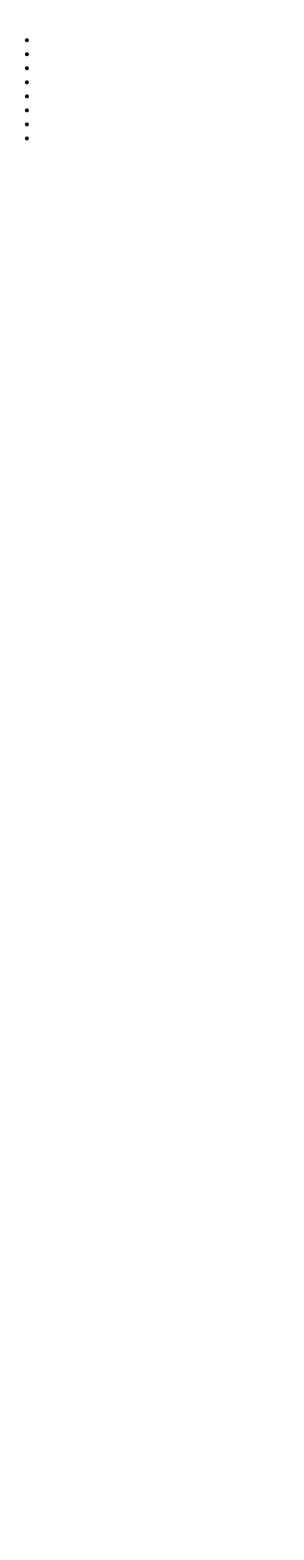
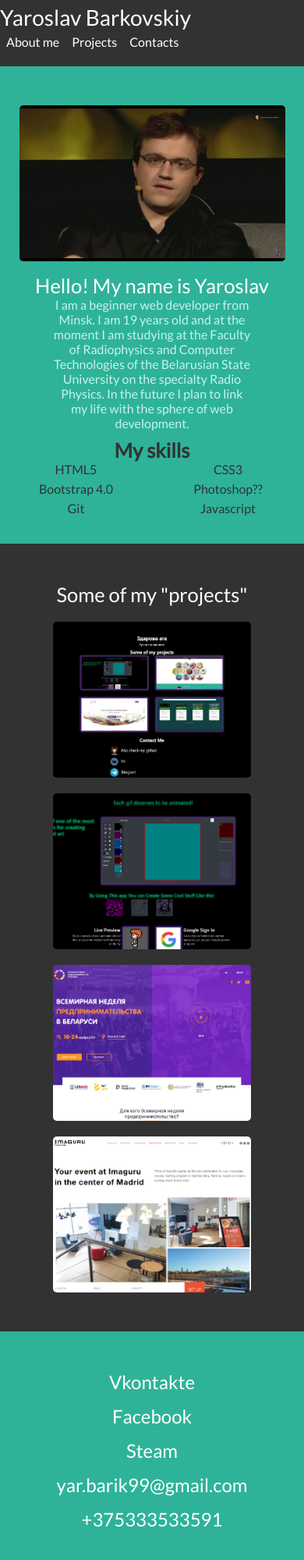
Before and after one commit to BarikQ/rsschool-cv, a plain HTML site: page index.html in a window 390 px wide. Shown: the top 2000 px of the page at 78% size. Before the commit the page ends 844 px from the top, so only its background shows below. Drawn offline with Linux system fonts and the light colour scheme.

Commit message:
feat: add all info/images/links/styles

```diff
--- a/index.html
+++ b/index.html
@@ -1,29 +1,110 @@
 <!DOCTYPE html>
 <html lang="en">
+
 <head>
   <meta charset="UTF-8">
   <meta name="viewport" content="width=device-width, initial-scale=1.0">
   <meta http-equiv="X-UA-Compatible" content="ie=edge">
+  <link rel="stylesheet" href="./src/css/style.css">
   <title>BarikQ's CV</title>
 </head>
+
 <body>
-  <div class="container">
-    <div class="image-container">
-      <img src="" alt="">
+  <header class="header">
+    <div class="header-content">
+      <div class="navbar">
+        <h1>Yaroslav Barkovskiy</h1>
+        <nav class="navbar-list">
+          <ul>
+            <li><a href="#about">About me</a></li>
+            <li><a href="#projects">Projects</a></li>
+            <li><a href="#contacts">Contacts</a></li>
+          </ul>
+        </nav>
+      </div>
     </div>
+  </header>
 
-    <div class="list-container">
-      <ul>
-        <li></li>
-        <li></li>
-        <li></li>
-        <li></li>
-        <li></li>
-        <li></li>
-        <li></li>
-        <li></li>
-      </ul>
+  <main class="main">
+
+    <a id="about" style="visibility: hidden;"></a>
+
+    <section class="about">
+      <img src="./src/assets/dread.jpg" height="200px" width="341px" alt="dread">
+      <div class="about-text">
+        <h2>Hello! My name is Yaroslav</h2>
+        <p>
+          I am a beginner web developer from Minsk.
+          I am 19 years old and at the moment
+          I am studying at the Faculty of Radiophysics
+          and Computer Technologies of the Belarusian
+          State University on the specialty Radio Physics.
+          In the future I plan to link my life with the
+          sphere of web development.
+        </p>
+      </div>
+    </section>
+
+    <section class="skills">
+      <h2>My skills</h2>
+      <p>HTML5</p>
+      <p>CSS3</p>
+      <p>Bootstrap 4.0</p>
+      <p>Photoshop??</p>
+      <p>Git</p>
+      <p>Javascript</p>
+    </section>
+
+    <section class="projects">
+      <a id="projects" style="visibility: hidden;"></a>
+      <div class="projects-content">
+        <h2>Some of my "projects"</h2>
+        <div class="projects-1 project">
+          <a href="https://barikq.github.io/" target="_blank">
+            <span class="projects-txt">
+              <p>Main portfolio</p>
+            </span>
+          </a>
+        </div>
+        <div class="projects-2 project">
+          <a href="https://barikq.github.io/piskelcloneapp/" target="_blank">
+            <span class="projects-txt">
+              <p>Piskel Clone app</p>
+            </span>
+          </a>
+        </div>
+        <div class="projects-3 project">
+          <a href="https://barikq.github.io/gew-2019/" target="_blank">
+            <span class="projects-txt">
+              <p>GLOBAL ENTREPRENEURSHIP WEEK BELARUS</p>
+            </span>
+          </a>
+        </div>
+        <div class="projects-4 project">
+          <a href="https://barikq.github.io/imaguru-project" target="_blank">
+            <span class="projects-txt">
+              <p>Rent space in Madrid center!</p>
+            </span>
+          </a>
+        </div>
+      </div>
+
+    </section>
+
+  </main>
+
+  <footer class="footer">
+    <a id="contacts" style="visibility: hidden;"></a>
+    <div class="footer-content">
+      <div class="contacts">
+        <a target="_blank" href="https://vk.com/fanatbrsm">Vkontakte</a>
+        <a target="_blank" href="https://www.facebook.com/barikQ">Facebook</a>
+        <a target="_blank" href="https://steamcommunity.com/id/qbarikp/">Steam</a>
+        <a target="_blank" href="mailto: yar.barik99@gmail.com">yar.barik99@gmail.com</a>
+        <a target="_blank" href="tel: +375333533591">+375333533591</a>
+      </div>
     </div>
-  </div>
+  </footer>
 </body>
+
 </html>
--- /dev/null
+++ b/src/css/style.css
@@ -0,0 +1,353 @@
+* {
+  padding: 0;
+  margin: 0;
+}
+
+@font-face {
+  font-family: lato-regular;
+  src: url(./../assets/Lato-Regular.ttf);
+}
+
+@font-face {
+  font-family: lato-bold;
+  src: url(./../assets/Lato-Bold.ttf);
+}
+
+body {
+  font-family: lato-regular;
+}
+
+a {
+  text-decoration: none;
+}
+
+.header {
+  background-color: #323232;
+  display: flex;
+  height: 75px;
+  padding: 5px 0;
+}
+
+.header-content {
+  width: 1024px;
+  margin: 0 auto;
+  max-width: 1024px;
+}
+
+.navbar {
+  position: fixed;
+  z-index: 1;
+}
+
+.navbar h1 {
+  color: white;
+  font-weight: 100;
+  font-size: 1.75rem;
+}
+
+.navbar-list {
+  position: relative;
+  top: 5px;
+}
+
+.navbar-list ul {
+  list-style: none;
+  display: flex;
+}
+
+.navbar-list ul li {
+  margin: 0 8px;
+}
+
+.navbar-list ul li a {
+  color: white;
+  transition: 0.2s all ease;
+  font-size: 1rem;
+}
+
+.navbar-list ul li:hover {
+  transform: scale(1.2);
+  transition: 0.2s all ease;
+}
+
+.navbar-list ul li a:hover {
+  color: #2f9984;
+  cursor: pointer;
+  transition: 0.2s all ease;
+}
+
+.main {
+  background-color: #2eb398;
+  padding-top: 50px;
+}
+
+.about {
+  max-width: 1024px;
+  margin: 0 auto;
+  display: grid;
+  grid-template: 1fr 0.7fr / 1fr;
+  justify-content: center;
+  grid-gap: 15px
+}
+
+.about img {
+  margin: 0 auto;
+  border-radius: 5px;
+  transition: 0.2s all ease;
+}
+
+.about img:hover {
+  transform: scale(1.2);
+  transition: 0.2s all ease;
+  cursor: pointer;
+}
+
+.about-text {
+  text-align: center;
+  color: #c6f3ea;
+}
+
+.about-text h2 {
+  font-weight: 100;
+  color: white;
+  font-size: 1.6rem;
+}
+
+.about-text p {
+  max-width: 50%;
+  margin-top: 20px;
+  margin: 0 auto;
+}
+
+.skills {
+  display: grid;
+  grid-template: 2fr repeat(3, 25px) /repeat(2, 1fr);
+  justify-content: center;
+  color: #323232;
+  max-width: 1024px;
+  margin: 0 auto;
+  margin-top: 10px;
+  transition: 0.2s all ease;
+}
+
+.skills h2 {
+  grid-column: 1/3;
+  justify-self: center;
+  font-size: 1.6rem;
+}
+
+.skills p {
+  margin: 0 auto;
+  transition: 0.2s all ease;
+}
+
+.skills p:hover {
+  cursor: pointer;
+  transform: scale(1.2);
+  color: #323232;
+  transition: 0.2s all ease;
+}
+
+.projects {
+  background-color: #323232;
+  margin-top: 30px;
+  padding: 50px 0;
+  color: white;
+}
+
+.projects-content {
+  max-width: 1024px;
+  margin: 0 auto;
+  display: grid;
+  grid-template: 1fr 200px 200px / 1fr 11fr 11fr 1fr;
+  grid-gap: 20px;
+}
+
+.projects-content h2 {
+  font-size: 1.6rem;
+  grid-column: 2/4;
+  margin: 0 auto;
+  font-weight: 100;
+}
+
+.project {
+  border-radius: 5px;
+  position: relative;
+  background-repeat: no-repeat;
+}
+
+.projects-1 {
+  background-image: url(./../assets/1.jpg);
+  background-size: cover;
+  background-position: 50%;
+  grid-column: 2;
+  grid-row: 2;
+}
+
+.projects-2 {
+  background-image: url(./../assets/2.png);
+  background-size: cover;
+  background-position-x: 50%;
+  grid-column: 3;
+  grid-row: 2;
+}
+
+.projects-3 {
+  background-image: url(./../assets/3.png);
+  background-size: cover;
+  background-position: 50%;
+  grid-row: 3;
+  grid-column: 2;
+}
+
+.projects-4 {
+  background-image: url(./../assets/4.png);
+  background-size: cover;
+  background-position: 50%;
+  grid-column: 3;
+  grid-row: 3;
+}
+
+.projects-txt {
+  position: absolute;
+  top: 0;
+  right: 0%;
+  background-color: rgb(0, 0, 0, 0.6);
+  height: 100%;
+  width: 100%;
+  opacity: 0;
+  transition: all .5s ease;
+  text-align: center;
+  color: #0eefca;
+}
+
+.projects-txt:hover {
+  opacity: 1;
+  cursor: pointer;
+}
+
+.projects-txt p {
+  margin-top: 80px;
+}
+
+.footer {
+  background-color: #2eb398;
+  padding: 50px;
+}
+
+.footer-content {
+  max-width: 1024px;
+  margin: 0 auto;
+}
+
+.contacts {
+  display: grid;
+  grid-template:
+    'vk vk fb fb st st'50px 'mail mail mail phone phone phone'50px;
+  grid-row-gap: 15px;
+  grid-column-gap: 45px;
+  justify-content: center;
+}
+
+.contacts a:nth-child(1) {
+  grid-area: vk;
+}
+
+.contacts a:nth-child(2) {
+  grid-area: fb;
+}
+
+.contacts a:nth-child(3) {
+  grid-area: st;
+}
+
+.contacts a:nth-child(4) {
+  grid-area: mail;
+}
+
+.contacts a:nth-child(5) {
+  grid-area: phone;
+}
+
+.contacts a {
+  font-size: 1.5rem;
+  color: white;
+  transition: 0.2s all ease;
+  margin: 0 auto;
+}
+
+.contacts a:hover {
+  color: #323232;
+  transform: scale(1.2);
+  transition: 0.2s all ease;
+}
+
+@media (max-width: 678px) {
+
+  .projects-content {
+    max-width: 1024px;
+    margin: 0 auto;
+    display: grid;
+    grid-template: 1fr repeat(4, 200px) / 0.65fr;
+    grid-gap: 20px;
+    justify-content: center;
+  }
+
+  .projects-content h2 {
+    grid-column: 1;
+    text-align: center;
+  }
+
+  .projects-1 {
+    grid-column: 1;
+    grid-row: 2;
+  }
+
+  .projects-2 {
+    grid-column: 1;
+    grid-row: 3;
+  }
+
+  .projects-3 {
+    grid-column: 1;
+    grid-row: 4;
+  }
+
+  .projects-4 {
+    grid-column: 1;
+    grid-row: 5;
+  }
+
+  .contacts {
+    padding: 0;
+  }
+
+}
+
+
+@media(max-width: 472px) {
+  .contacts {
+    grid-template:
+      'vk'
+      'fb'
+      'st'
+      'mail'
+      'phone';
+  }
+
+  .about {
+    grid-template: 1fr 1fr / 1fr;
+  }
+
+  .about-text p {
+    max-width: 65%;
+    text-align: center;
+  }
+}
+
+@media(max-width: 346px) {
+  .about img {
+    height: 75%;
+    width: 90%;
+  }
+}
```
Also changed, not shown: src/assets/1.jpg (added), src/assets/2.png (added), src/assets/3.png (added), src/assets/4.png (added), src/assets/Lato-Bold.ttf (added), src/assets/Lato-Regular.ttf (added), src/assets/dread.jpg (added), style.css (deleted).
